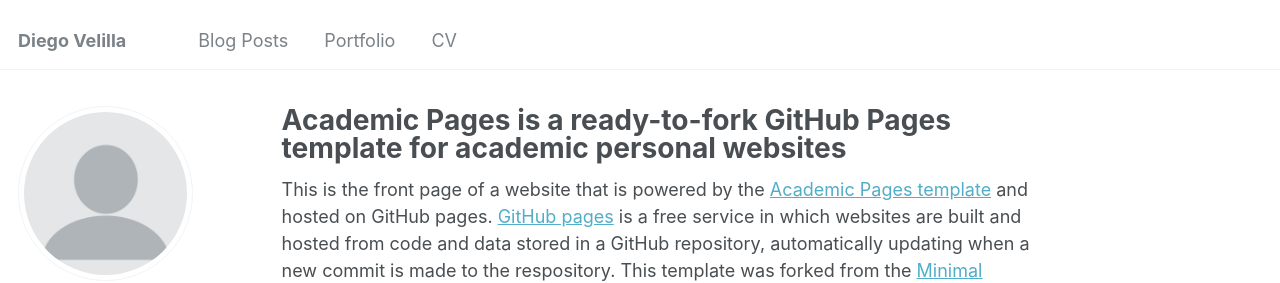
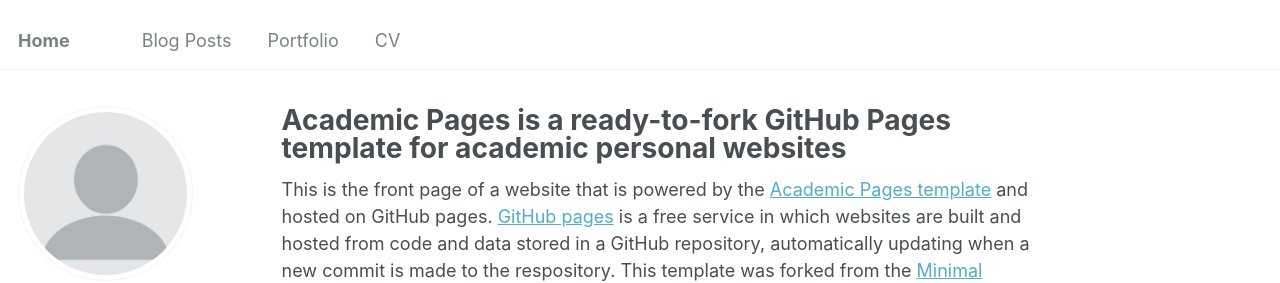
Before and after one commit to diegovelilla/diegovelilla.github.io, a Jekyll site: the page built from _pages/about.md, in a window 1280 px wide. Shown: the top 283 px of the page. Built offline with Jekyll 4.4.1, drawn with Linux system fonts in a browser that asks for light colours.

Commit message:
Update _config.yml

```diff
--- a/_config.yml
+++ b/_config.yml
@@ -8,7 +8,7 @@
 
 # Basic Site Settings
 locale                   : "en-US"
-title                    : "Diego Velilla"
+title                    : "Home"
 title_separator          : "-"
 name                     : &name "Diego Velilla"
 description              : &description "I like AI."
```
